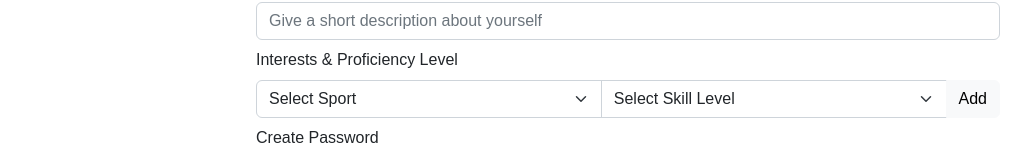
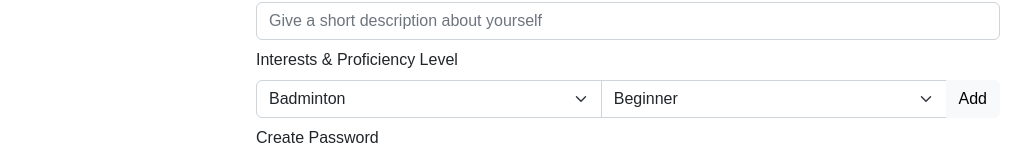
Before and after one commit to TayKaiJun/ActiveLA, a React (Create React App) app in the folder client/: page /signup in a window 1280 px wide. Shown: the part 594-750 px from the top of the page, without its empty margins (12-1047 px from the left). Built offline with nearby package versions, Linux system fonts and the light colour scheme.

Commit message:
Small code cleanup

```diff
--- a/client/src/components/SignupButton/index.jsx
+++ b/client/src/components/SignupButton/index.jsx
@@ -182,14 +182,12 @@ function SignupButton(props) {
             <Form.Group className="mb-2">
               <Form.Label>Interests & Proficiency Level</Form.Label>
               <InputGroup>
-                <Form.Select id="sport" onChange={updateInterest}>
-                  <option>Select Sport</option>
+                <Form.Select id="sport" onChange={updateInterest} defaultValue="Select Sport">
                   {Object.keys(constants.SPORT_TO_LOCATIONS_MAPPING).map((sport) => (
                     <option value={sport}>{sport}</option>
                   ))}
                 </Form.Select>
-                <Form.Select id="level" onChange={updateInterest}>
-                  <option>Select Skill Level</option>
+                <Form.Select id="level" onChange={updateInterest} defaultValue="Select Skill Level">
                   {constants.SKILL_LEVEL.map((proficiency) => (
                     <option value={proficiency}>{proficiency}</option>
                   ))}
--- a/client/src/pages/Signup/index.jsx
+++ b/client/src/pages/Signup/index.jsx
@@ -10,34 +10,12 @@ import { Chip } from "primereact/chip";
 import { createNewUser } from "../../services/user-service";
 import FormLayout from "../../components/FormLayout";
 import notify from "../../components/CustomToast";
+import * as constants from "../../constants";
 
 function SignupForm(props) {
-
   const navigate = useNavigate();
   let sportValue = "";
   let levelValue = 0;
-
-  const sports = [
-    "Badminton",
-    "Basketball",
-    "Baseball",
-    "Cricket",
-    "Hockey",
-    "Soccer",
-    "Rugby",
-    "Football",
-    "Ultimate",
-    "Volleyball",
-    "Swimming",
-  ];
-
-  const skillLevelMapping = [
-    (1, "No Experience"),
-    (2, "Beginner"),
-    (3, "Intermediate"),
-    (4, "Expert"),
-    (5, "Professional"),
-  ];
 
   const [data, setData] = useState({
     username: "",
@@ -96,9 +74,9 @@ function SignupForm(props) {
     createNewUser(data)
       .then((res) => {
         if (res.success) {
-          notify("Created a new account!", "success")
+          notify("Created a new account!", "success");
           setData({});
-          navigate("/login")
+          navigate("/login");
         }
       })
       .catch((err) => {
@@ -196,16 +174,14 @@ function SignupForm(props) {
       <Form.Group className="mb-2">
         <Form.Label>Interests & Proficiency Level</Form.Label>
         <InputGroup>
-          <Form.Select id="sport" onChange={updateInterest}>
-            <option>Select Sport</option>
-            {sports.map((sport) => (
+          <Form.Select id="sport" onChange={updateInterest} defaultValue="Select Sport">
+            {Object.keys(constants.SPORT_TO_LOCATIONS_MAPPING).map((sport) => (
               <option value={sport}>{sport}</option>
             ))}
           </Form.Select>
-          <Form.Select id="level" onChange={updateInterest}>
-            <option>Select Skill Level</option>
-            {skillLevelMapping.map((proficiency, level) => (
-              <option value={level}>{proficiency}</option>
+          <Form.Select id="level" onChange={updateInterest} defaultValue="Select Skill Level">
+            {constants.SKILL_LEVEL.map((proficiency) => (
+              <option value={proficiency}>{proficiency}</option>
             ))}
           </Form.Select>
           <Button variant="light" onClick={addInterest}>
@@ -233,13 +209,12 @@ function SignupForm(props) {
   );
 }
 
-
 function SignUpPage() {
   return (
     <FormLayout>
       <SignupForm />
     </FormLayout>
-  )
+  );
 }
 
-export default SignUpPage
+export default SignUpPage;
--- a/client/src/services/authContext.jsx
+++ b/client/src/services/authContext.jsx
@@ -1,7 +1,7 @@
 import { createContext } from "react";
 
 export const AuthContext = createContext({
-  setupSessionInfo: (userID) => {},
+  setupSessionInfo: () => {},
   isLoggedIn: false,
   user: null,
 });
--- a/client/src/services/authUtil.js
+++ b/client/src/services/authUtil.js
@@ -1,5 +1,7 @@
 /* eslint-disable no-undef */
 import bcrypt from "bcryptjs";
+import notify from "../components/CustomToast";
+
 // Utility functions that to interact with session storage &
 // uses bcrypt to compare the hashed loginState
 
@@ -10,13 +12,13 @@ export function setLoginState(state) {
       sessionStorage.setItem("loginState", hashedState);
     })
     .catch(() => {
-      console.log("loginState not hashed successfully");
+      notify("loginState not hashed successfully", "error");
     });
 }
 
 export function getLoginState() {
   const loginState = sessionStorage.getItem("loginState");
-  if (loginState){
+  if (loginState) {
     const state = bcrypt.compareSync("true", loginState);
     return state;
   }
```
Lines whose indentation alone changed are shown as unchanged.
